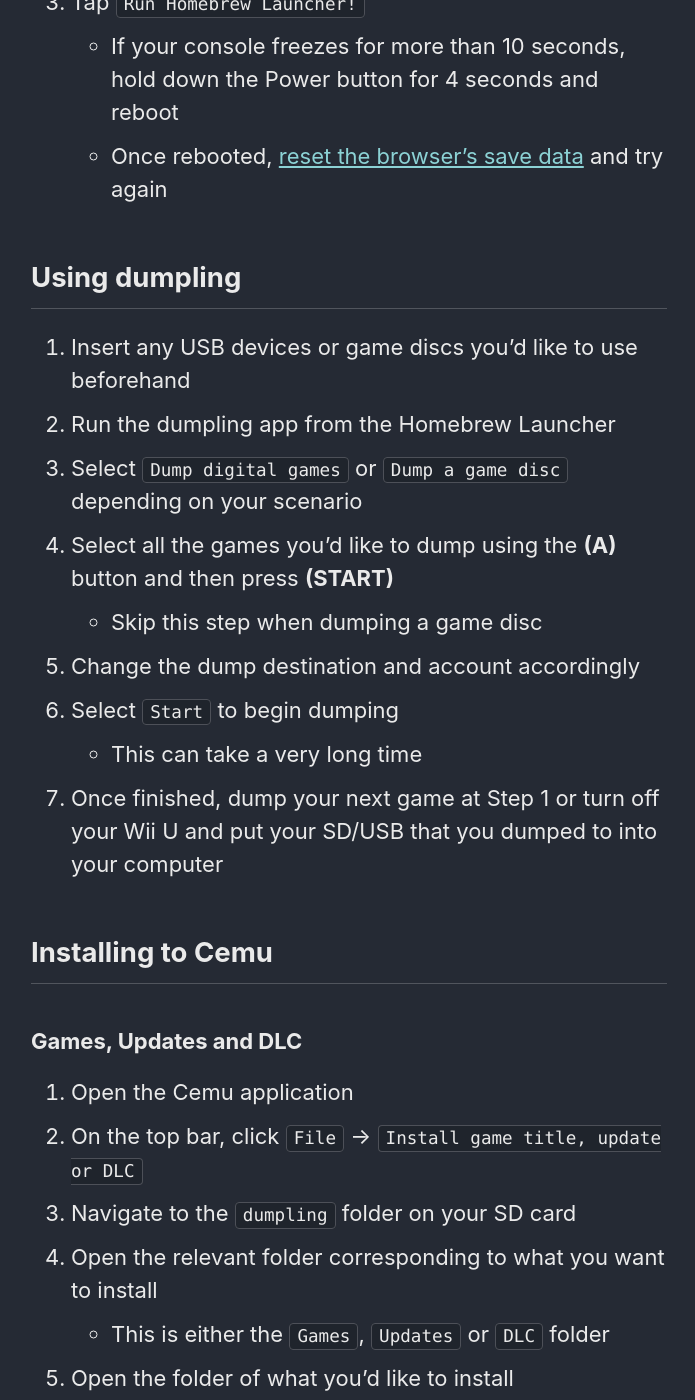
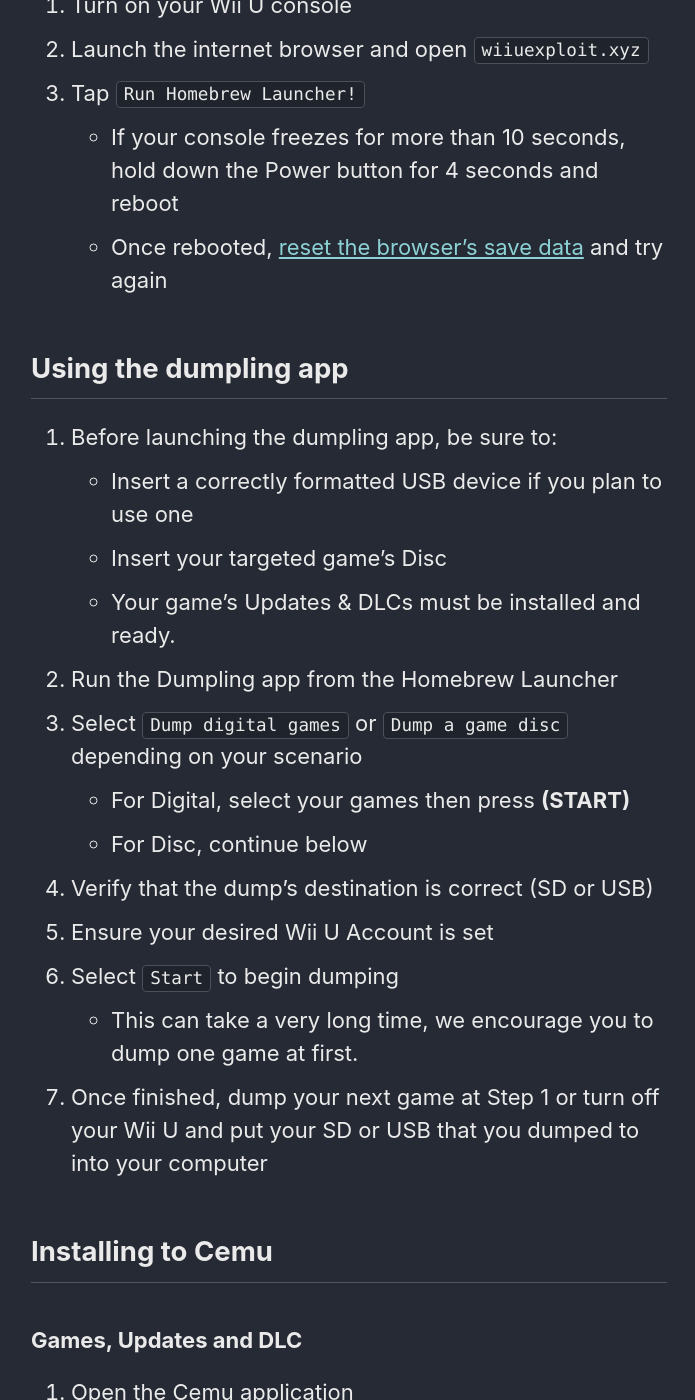
Before and after one commit to cfw-guide/cemu.cfw.guide, a Jekyll site: the page built from _pages/en_US/dumping-games.md, in a window 1280 px wide and 1400 px high, scrolled down 1990 px. Shown: the whole window, without its empty margins (291-986 px from the left). Built offline with Jekyll 4.4.1, drawn with Linux system fonts in a browser that asks for light colours; some of the changed text lies outside the part shown.

Commit message:
Provided warning for SD & USB format requirements.

```diff
--- a/_pages/en_US/dumping-games.md
+++ b/_pages/en_US/dumping-games.md
@@ -16,10 +16,24 @@
 
 ## Requirements
 
-- An SD card for homebrew
-- (Optional) A USB storage device to dump the game to
-  - Only required if the game is too big for the SD card
-  - Wii U games can vary in size up to 17GB, but having 12GB of storage should be okay for most games
+- An SD card to use with all Homebrew
+  - Must be formatted to Fat32 32KB (32768) allocation.
+  - SD is larger than 32GB? [Click Here](https://fat32-format.en.softonic.com/)
+
+{% capture usbWarning %}
+
+(Optional) A USB storage device for dumping everything into:
+
+- Only required if the game is too big for the SD card
+- Wii U games can vary in size up to 17GB, the average is 12GB or less
+
+- Do not let the Wii U Format USB devices you plan to use with Dumpling.
+- USB devices must be formatted to Fat32 32KB (32768) allocation.
+  - USB is larger than 32GB? [Click Here](https://fat32-format.en.softonic.com/)
+
+{% endcapture %}
+
+<div class="notice--danger">{{ usbWarning | markdownify }}</div>
 
 ## Downloads
 
@@ -31,8 +45,7 @@
 1. Extract the `Wii U Only.zip` homebrew pack to the root of your SD card
   - If prompted, replace any pre-existing files
 1. Eject your SD card from Windows and put it into your Wii U console
-1. Plug a USB storage device into your Wii U if you want to dump your data to USB storage
-  - Some users have reported better performance using the back ports, however the front ports should be fine as well
+1. Insert your correctly formatted USB Device if you're using one
 
 ## Opening the Homebrew Launcher
 
@@ -42,17 +55,21 @@
   - If your console freezes for more than 10 seconds, hold down the Power button for 4 seconds and reboot
   - Once rebooted, [reset the browser's save data](https://en-americas-support.nintendo.com/app/answers/detail/a_id/1507/~/how-to-delete-the-internet-browser-history) and try again
 
-## Using dumpling
+## Using the dumpling app
 
-1. Insert any USB devices or game discs you'd like to use beforehand
-1. Run the dumpling app from the Homebrew Launcher
+1. Before launching the dumpling app, be sure to:
+  - Insert a correctly formatted USB device if you plan to use one
+  - Insert your targeted game's Disc
+  - Your game's Updates & DLCs must be installed and ready.
+1. Run the Dumpling app from the Homebrew Launcher
 1. Select `Dump digital games` or `Dump a game disc` depending on your scenario
-1. Select all the games you'd like to dump using the **(A)** button and then press **(START)**
-    - Skip this step when dumping a game disc
-1. Change the dump destination and account accordingly
+  - For Digital, select your games then press **(START)**
+  - For Disc, continue below
+1. Verify that the dump's destination is correct (SD or USB)
+1. Ensure your desired Wii U Account is set
 1. Select `Start` to begin dumping
-  - This can take a very long time
-1. Once finished, dump your next game at Step 1 or turn off your Wii U and put your SD/USB that you dumped to into your computer
+  - This can take a very long time, we encourage you to dump one game at first.
+1. Once finished, dump your next game at Step 1 or turn off your Wii U and put your SD or USB that you dumped to into your computer
 
 ## Installing to Cemu
 
```
